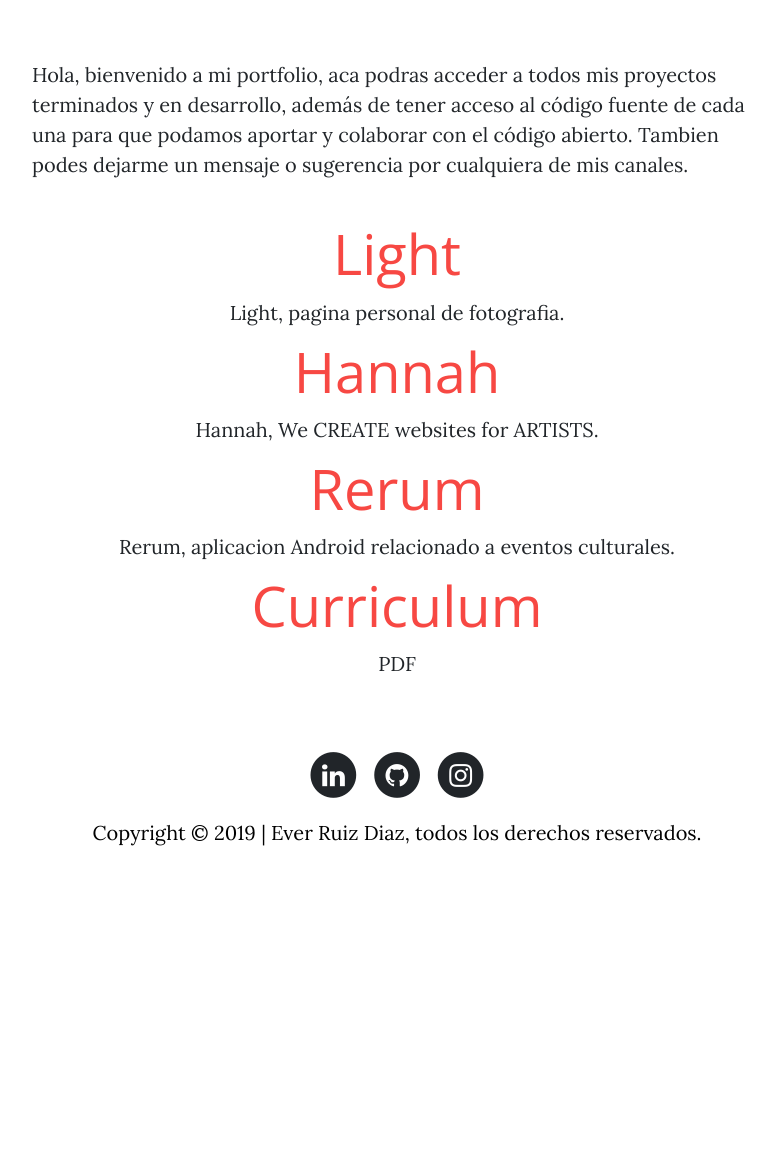
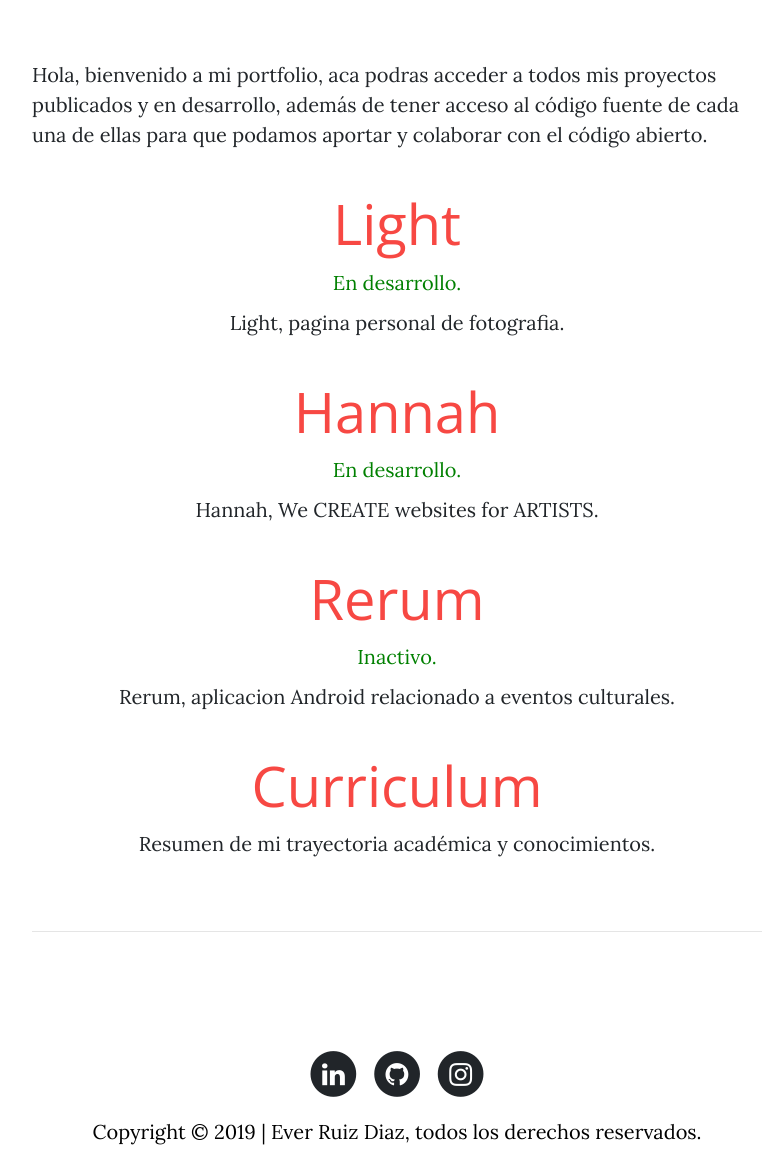
Before and after one commit to ruizdiazever/me, a Django app: page / in a window 1280 px wide. Shown: the part 532-1689 px from the top of the page, without its empty margins (243-1019 px from the left). Before the commit the page ends 1378 px from the top, so only its background shows below. Run offline with Django 3.2, Linux system fonts and the light colour scheme; some libraries are stand-ins or nearby versions.

Commit message:
Mejoras en las descripciones

```diff
--- a/core/templates/core/about.html
+++ b/core/templates/core/about.html
@@ -26,12 +26,13 @@
                 <br><br>
                 Elegí desarrollar en Django por ser un framework de Python
                 muy potente para proyectos web complejos. También para mejorar
-                mi experiencia en Python para muy pronto introducirme y estudiar
-                Deep y Machine Learning.
+                mi experiencia y adquirir practica en ella sumado a mi alto interes en Deep Learning y
+                Machine Learning.
                 <br><br>
                 Agradezco mucho tu tiempo, saludos!
             </p>
         </div>
     </div>
 </div>
+<hr>
 {% endblock %}
--- a/core/templates/core/contact.html
+++ b/core/templates/core/contact.html
@@ -13,11 +13,13 @@
 <div class="container">
     <div class="row">
         <div class="col-lg-8 col-md-10 mx-auto">
-            <p>Puedes contactarme por Linkedin, Instagram o bien dejarme un mensaje a través de cualquiera de mis sitios o canales.</p>
+            <p>Si hay algo que te ha gustado y te gustaría que trabajemos juntos en algún proyecto, no dudes en ponerte en contacto.</p>
+            <p>Puedes hacerlo por Linkedin, Instagram o bien dejarme un mensaje a través de cualquiera de mis sitios o canales.</p>
             <br><br>
             <p><b>Teléfono:</b> +54 11 2669 6100</p>
             <p><b>Honorarios:</b> 50 U$S/h (precio base)</p>
         </div>
     </div>
 </div>
+<hr>
 {% endblock %}.
--- a/core/templates/core/home.html
+++ b/core/templates/core/home.html
@@ -19,21 +19,30 @@
         <div class="col-lg-8 col-md-10 mx-auto">
             <p>
                 Hola, bienvenido a mi portfolio, aca podras acceder a todos
-                mis proyectos terminados y en desarrollo, además de tener
-                acceso al código fuente de cada una para que podamos aportar
-                y colaborar con el código abierto. Tambien podes dejarme un
-                mensaje o sugerencia por cualquiera de mis canales.
+                mis proyectos publicados y en desarrollo, además de tener
+                acceso al código fuente de cada una de ellas para que podamos aportar
+                y colaborar con el código abierto.
             </p>
             <br>
             <div style="text-align: center;">
                 <a style="color: #f74843;" target="blank" href="http://everdev.pythonanywhere.com/"><h1 class="display-4">Light</h1></a>
+                <p style="color: green;">En desarrollo.</p>
                 <p>Light, pagina personal de fotografia.</p>
+                <br>
+
                 <a style="color: #f74843;" target="blank" href="https://github.com/ruizdiazever/hannah"><h1 class="display-4">Hannah</h1></a>
+                <p style="color: green;">En desarrollo.</p>
                 <p>Hannah, We CREATE websites for ARTISTS. </p>
+                <br>
+
                 <a style="color: #f74843;" target="blank" href="https://github.com/ruizdiazever/android_rerum"><h1 class="display-4">Rerum</h1></a>
+                <p style="color: green;">Inactivo.</p>
                 <p>Rerum, aplicacion Android relacionado a eventos culturales.</p>
+                <br>
+
                 <a style="color: #f74843;" target="blank" href="{% static 'core/doc/ever.pdf' %}"><h1 class="display-4">Curriculum</h1></a>
-                <p>PDF</p>
+                <p>Resumen de mi trayectoria académica y conocimientos.</p>
+                <hr>
 
             </div>
             <br>
--- a/portfolio/models.py
+++ b/portfolio/models.py
@@ -4,11 +4,13 @@ from django.db import models
 # Esto arma como si fuera una tabla de BD
 class Project(models.Model):
     title = models.CharField(max_length=200, verbose_name = "Titulo") #Cadena de caracteres
+    state = models.CharField(max_length=200, verbose_name= "Estado")
     description = models.TextField(verbose_name = "Descripcion")
     image = models.ImageField(verbose_name = "Imagen", upload_to="projects")
     link = models.URLField(null=True, blank=True)
     created = models.DateTimeField(auto_now_add=True, verbose_name = "Fecha de creacion")
     updated = models.DateTimeField(auto_now=True, verbose_name = "Fecha de modificacion")
+
 
     class Meta:
         verbose_name = "proyecto"
--- a/portfolio/templates/portfolio/portfolio.html
+++ b/portfolio/templates/portfolio/portfolio.html
@@ -7,7 +7,7 @@
 
 {% block headers %}
 <h1 class= display-4>Portafolio</h1>
-<span class="subheading">Proyectos terminados y en desarrollo.</span>
+<span class="subheading">Mis proyectos</span>
 {% endblock %}
 
 
@@ -20,6 +20,7 @@
             </div>
             <div class="col-lg-7 col-md-8">
                 <h2 class="section-heading title">{{project.title}}</h2>
+                <p style="color: green;">{{project.state}}</p>
                 <p>{{project.description}}</p>
                 {% if project.link %}
                     <p><a target="blank" href="{{project.link}}">Mas información.</a></p>
@@ -28,4 +29,6 @@
         </div>
     </div>
     {% endfor %}
+
+    <hr>
 {% endblock %}
```
Also changed, not shown: db.sqlite3, media/projects/android.png (added), media/projects/django_MvHV6HG.png (added), media/projects/django_Ul0a76H.png (added), media/projects/vintage_Dge0L2q.jpg (added), portfolio/migrations/0003_project_state.py (added), portfolio/migrations/0004_auto_20191201_1053.py (added).
